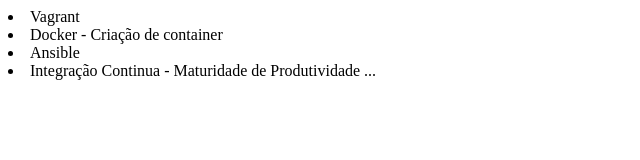
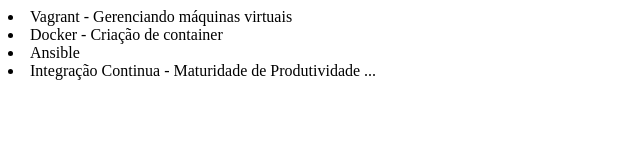
Before and after one commit to dreenato/teste_git_github, a plain HTML site: page index.html in a window 1280 px wide. Shown: the whole page, without its empty margins (0-640 px from the left). Drawn offline with Linux system fonts and the light colour scheme.

Commit message:
Corrigindo curso de vagrant

```diff
--- a/index.html
+++ b/index.html
@@ -9,7 +9,7 @@
     </head>
 
     <body>
-        <li>Vagrant</li>
+        <li>Vagrant - Gerenciando máquinas virtuais</li>
         <li>Docker - Criação de container</li>
         <li>Ansible</li>
         <li>Integração Continua - Maturidade de Produtividade ...</li>
```
